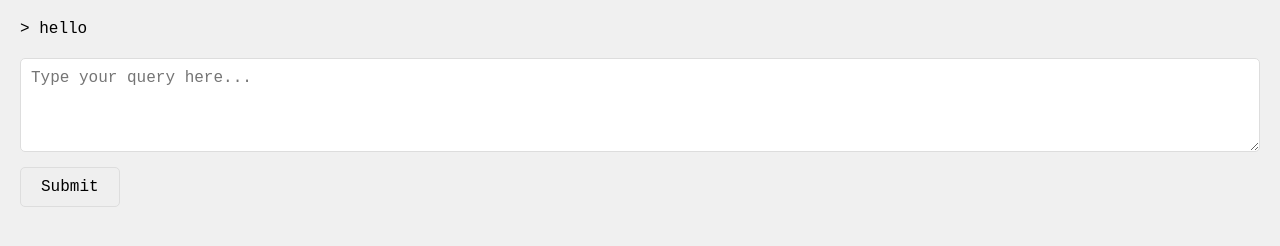
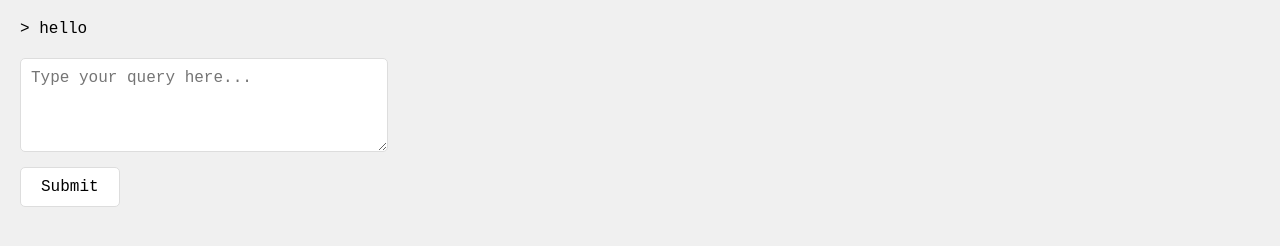
Before and after one commit to Styrmirr/Thebot, a plain HTML site: page index.html in a window 1280 px wide. Drawn offline with Linux system fonts and the light colour scheme.

Commit message:
Update index.html

```diff
--- a/index.html
+++ b/index.html
@@ -10,10 +10,9 @@
             background-color: #f0f0f0;
             margin: 0;
             padding: 20px;
-        }
-        #container {
             display: flex;
             flex-direction: column;
+            align-items: flex-start;
         }
         #output {
             white-space: pre-wrap;
@@ -24,7 +23,7 @@
             margin-top: 20px;
         }
         #query {
-            width: calc(100% - 22px);
+            width: 100%;
             padding: 10px;
             font-family: 'Courier New', Courier, monospace;
             font-size: 16px;
@@ -39,16 +38,15 @@
             border: 1px solid #ddd;
             border-radius: 5px;
             cursor: pointer;
+            background-color: #ffffff;
         }
     </style>
 </head>
 <body>
-    <div id="container">
-        <div id="output">> hello</div>
-        <div id="input-container">
-            <textarea id="query" rows="4" placeholder="Type your query here..."></textarea>
-            <button onclick="sendQuery()">Submit</button>
-        </div>
+    <div id="output">> hello</div>
+    <div id="input-container">
+        <textarea id="query" rows="4" placeholder="Type your query here..."></textarea>
+        <button onclick="sendQuery()">Submit</button>
     </div>
     <script>
         async function sendQuery() {
```
